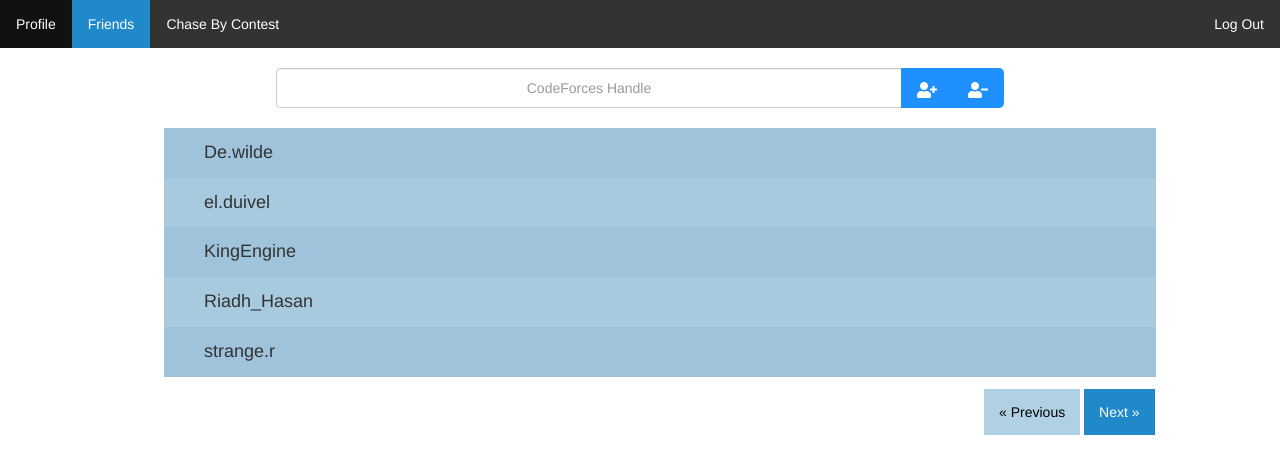
After one commit to tanimahossain/CF-chaser-web-app, a Django app: template CF-Chaser/main_app/templates/Friends.html in a window 1280 px wide. The commit adds this page. Shown: the top 474 px of the page. Run offline with Django 3.2, Linux system fonts and the light colour scheme; the template is opened without the code that fills it, so the values that code supplies are empty; some libraries are stand-ins or nearby versions.

Commit message:
added all UI files to the project

```diff
--- /dev/null
+++ b/CF-Chaser/main_app/templates/Friends.html
@@ -0,0 +1,129 @@
+<!doctype html>
+<html class="no-js" lang="en">
+<header>
+    <meta name="viewport" content="width=device-width, initial-scale=1.0">
+    <meta charset="utf-8">
+    <meta name="viewport" content="width=device-width, initial-scale=1.0">
+    <link rel="stylesheet" href="https://maxcdn.bootstrapcdn.com/bootstrap/3.4.1/css/bootstrap.min.css">
+    <script src="https://ajax.googleapis.com/ajax/libs/jquery/3.5.1/jquery.min.js"></script>
+    <script src="https://maxcdn.bootstrapcdn.com/bootstrap/3.4.1/js/bootstrap.min.js"></script>
+    <link rel="stylesheet" href="https://use.fontawesome.com/releases/v5.8.1/css/all.css">
+    <title>CodeForces Chaser</title>
+    <style>
+    img {
+      display: block;
+      margin-left: auto;
+      margin-right: auto;
+      width: 30%;
+      height: auto;
+      border: solid black;
+      margin-top: 20px;
+    }
+    ul.nav {
+        list-style-type: none;
+        margin: 0;
+        padding: 0;
+        overflow: hidden;
+        background-color: #333;
+        width: 100%;
+        text-decoration: none;
+    }
+    li.nav_li {
+        float: left;
+        color: white;
+        text-decoration: none;
+    }
+    li a.nav_lia {
+        display: block;
+        color: white;
+        text-align: center;
+        padding: 14px 16px;
+        text-decoration: none;
+    }
+
+    li a.nav_hov:hover:not(.active) {
+        background-color: #111;
+        text-decoration: none;
+    }
+    li a.nav_ac_hov:hover{
+        background-color: #2089CA;
+        text-decoration: none;
+    }
+    .active {
+        background-color: #2089CA;
+        text-decoration: none;
+    }
+
+    /* Style the list items */
+    ul li.frnd {
+        cursor: pointer;
+        position: relative;
+        padding: 12px 8px 12px 40px;
+        list-style-type: none;
+        background: #a8cadf;
+        font-size: 18px;
+        transition: 0.2s;
+        margin-left: 10%;
+        margin-right: 10%;
+    }
+    /* Set all odd list items to a different color (zebra-stripes) */
+    ul li.frnd:nth-child(odd) {
+        background: #9ec3da;
+    }
+
+    /* Darker background-color on hover */
+    ul li.frnd:hover {
+        background: #93bfd8;
+    }
+    .btn {
+        background-color: DodgerBlue;
+        border: none;
+        color: white;
+        padding: 12px 16px;
+        font-size: 16px;
+        cursor: pointer;
+        border-radius: 5px;
+    }
+    .previous {
+        background-color: #b0d0e4;
+        color: black;
+        padding: 15px;
+    }
+    .next {
+        background-color: #2089CA;
+        color: white;
+        padding: 15px;
+    }
+    </style>
+</header>
+<section >
+    <ul class="nav">
+        <li class="nav_li"><a href="Profile.html" class="nav_lia nav_hov">Profile</a></li>
+        <li class="nav_li"><a href="Friends.html" class="nav_lia active nav_ac_hov" >Friends</a></li>
+        <li class="nav_li"><a href="Chase By Contest.html" class="nav_lia nav_hov">Chase By Contest</a></li>
+        <li class="nav_li" style="float:right"><a href="Login.html" class="nav_lia nav_hov">Log Out</a></li>
+    </ul>
+    <form action="/action_page.php">
+    <div class="input-group" style="text-align: center; padding: 20px; margin-left: 20%; margin-right: 20%;">
+        <input type="text" class="form-control" placeholder="CodeForces Handle" style="height: 40px; text-align: center; ">
+        <div class="input-group-btn">
+            <button class="btn btn-default" type="submit" style="height: 40px;"><i class="fas fa-user-plus"></i></button>
+            <button class="btn btn-default" type="submit" style="height: 40px;"><i class="fas fa-user-minus"></i></button>
+        </div>
+    </div>
+    </form>
+    <div>
+        <ul class="frnd">
+            <li class="frnd">De.wilde</li>
+            <li class="frnd">el.duivel</li>
+            <li class="frnd">KingEngine</li>
+            <li class="frnd">Riadh_Hasan</li>
+            <li class="frnd">strange.r</li>
+          </ul>
+    </div>
+    <div style="text-align: right; margin-top: 2%;">
+        <a href="#" class="previous" style="margin-right: 0%; text-decoration: none;">&laquo; Previous</a>
+        <a href="#" class="next" style="margin-right: 9.8%; text-decoration: none;">Next &raquo;</a>
+    </div>
+</section>
+</html>
--- a/CF-Chaser/main_app/templates/login.html
+++ b/CF-Chaser/main_app/templates/login.html
@@ -56,8 +56,8 @@
 </header>
 <section>
         <ul>
-            <li style="float:right"><a href="login.html" class="active">Log In</a></li>
-            <li style="float:right"><a href="registration.html">Register</a></li>
+            <li style="float:right"><a href="{% url 'login' %}" class="active">Log In</a></li>
+            <li style="float:right"><a href="{% url 'registration' %}">Register</a></li>
         </ul>
 </section>
 <section>
--- a/CF-Chaser/main_app/templates/registration.html
+++ b/CF-Chaser/main_app/templates/registration.html
@@ -58,8 +58,8 @@
 </header>
 <section>
         <ul>
-            <li style="float:right" style="color: white;"><a href="login.html">Log In</a></li>
-            <li style="float:right" style="color: white;"><a href="registration.html" class="active">Register</a></li>
+            <li style="float:right" style="color: white;"><a href="{% url 'login' %}">Log In</a></li>
+            <li style="float:right" style="color: white;"><a href="{% url 'registration' %}" class="active">Register</a></li>
         </ul>
 </section>
 <section>
```
Also changed, not shown: CF-Chaser/main_app/templates/Chase By Contest.html (added, +64 -0 lines), CF-Chaser/main_app/templates/Profile.html (added, +69 -0 lines), CF-Chaser/main_app/templates/style.css (added, +24 -0 lines).
